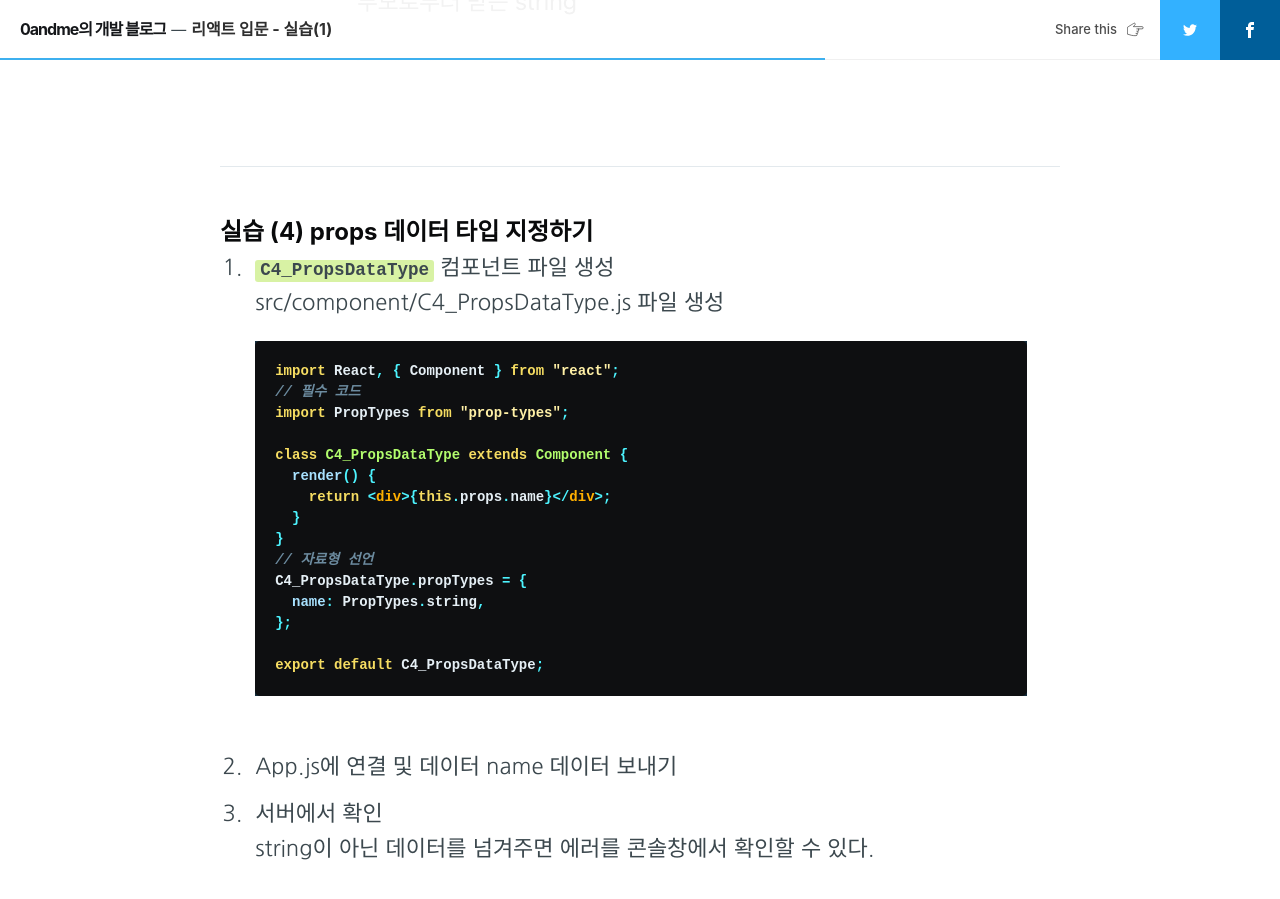
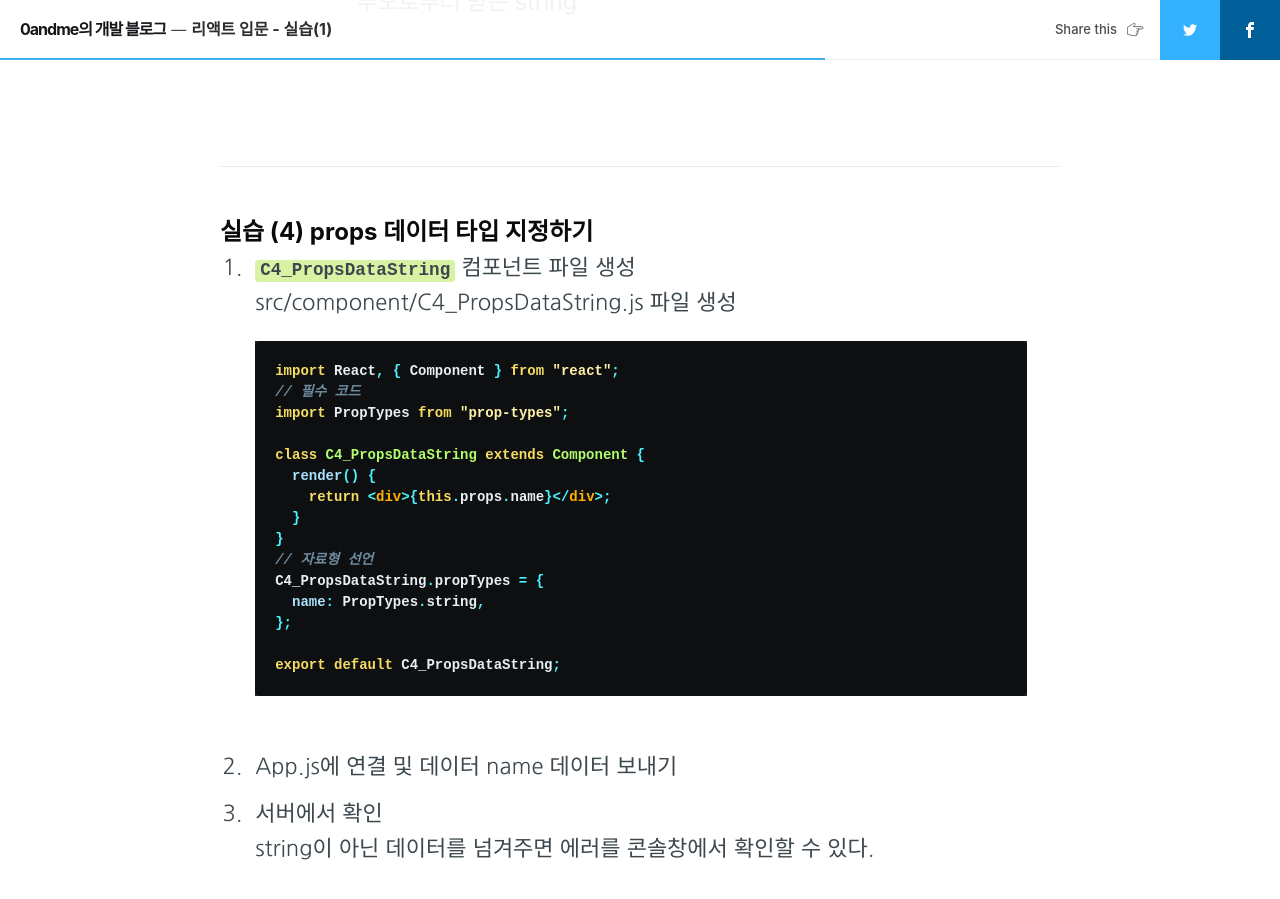
Before and after one commit to 0andme/BLOG, a Jekyll site: the page built from _posts/react/2021-11-18-react_practice_1.md, in a window 1280 px wide and 900 px high, scrolled down 5798 px. Built offline with Jekyll 4.4.1, drawn with Linux system fonts in a browser that asks for light colours; nearby versions of some CDN libraries; comment, search, counter and statistics services are not loaded; a style sheet for code colours, icons or effects is not loaded.

Commit message:
fix : post fix

````diff
--- a/_posts/react/2021-11-18-react_practice_1.md
+++ b/_posts/react/2021-11-18-react_practice_1.md
@@ -191,26 +191,26 @@ author: 0andme
 
 ### 실습 (4) props 데이터 타입 지정하기
 
-1. `C4_PropsDataType` 컴포넌트 파일 생성
+1. `C4_PropsDataString` 컴포넌트 파일 생성
 
-   src/component/C4_PropsDataType.js 파일 생성
+   src/component/C4_PropsDataString.js 파일 생성
 
    ```jsx
    import React, { Component } from "react";
    // 필수 코드
    import PropTypes from "prop-types";
 
-   class C4_PropsDataType extends Component {
+   class C4_PropsDataString extends Component {
      render() {
        return <div>{this.props.name}</div>;
      }
    }
    // 자료형 선언
-   C4_PropsDataType.propTypes = {
+   C4_PropsDataString.propTypes = {
      name: PropTypes.string,
    };
 
-   export default C4_PropsDataType;
+   export default C4_PropsDataString;
    ```
 
 2. App.js에 연결 및 데이터 name 데이터 보내기
````
